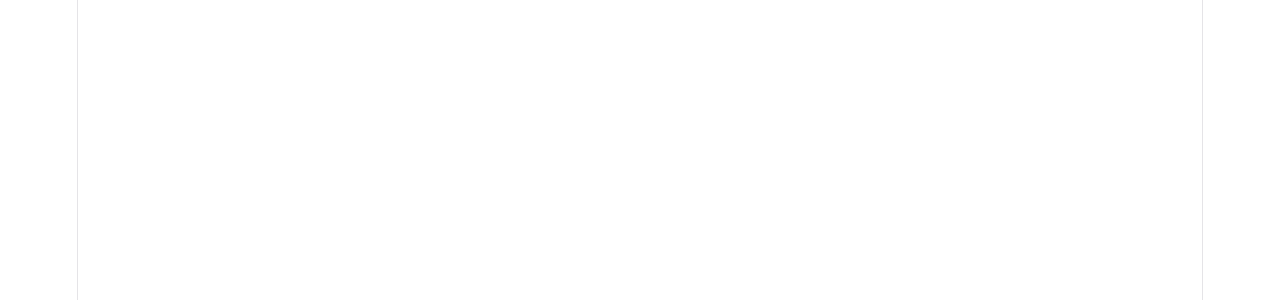
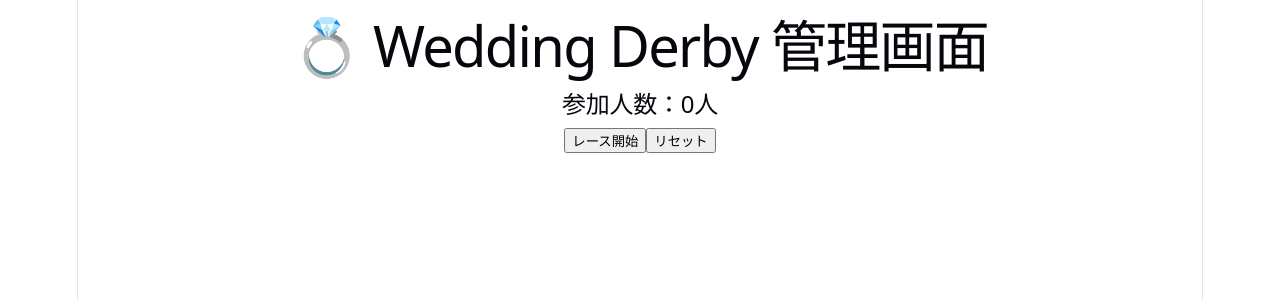
Before and after one commit to eikiitoda-dev/wedding-derby, a React (Vite) app: page /admin in a window 1280 px wide. Before the commit this address had no page. Shown: the top 300 px of the page. Built offline with nearby package versions, Linux system fonts and the light colour scheme.

Commit message:
Add admin page foundation

```diff
--- a/src/App.tsx
+++ b/src/App.tsx
@@ -1,14 +1,32 @@
 import { BrowserRouter, Routes, Route } from "react-router-dom"
+
 import HomePage from "./pages/HomePage"
 import GamePage from "./pages/GamePage"
+import AdminPage from "./pages/AdminPage"
 
 function App() {
   return (
     <BrowserRouter>
+
       <Routes>
-        <Route path="/" element={<HomePage />} />
-        <Route path="/game" element={<GamePage />} />
+
+        <Route
+          path="/"
+          element={<HomePage />}
+        />
+
+        <Route
+          path="/game"
+          element={<GamePage />}
+        />
+
+        <Route
+          path="/admin"
+          element={<AdminPage />}
+        />
+
       </Routes>
+
     </BrowserRouter>
   )
 }
--- /dev/null
+++ b/src/pages/AdminPage.tsx
@@ -0,0 +1,23 @@
+function AdminPage() {
+  return (
+    <div>
+      <h1>
+        💍 Wedding Derby 管理画面
+      </h1>
+
+      <h2>
+        参加人数：0人
+      </h2>
+
+      <button>
+        レース開始
+      </button>
+
+      <button>
+        リセット
+      </button>
+    </div>
+  )
+}
+
+export default AdminPage
--- /dev/null
+++ b/src/types/horse.ts
@@ -0,0 +1,4 @@
+export type Horse = {
+  name: string
+  progress: number
+}
--- /dev/null
+++ b/src/types/player.ts
@@ -0,0 +1,5 @@
+export type Player = {
+  id: string
+  playerName: string
+  horseName: string
+}
```
